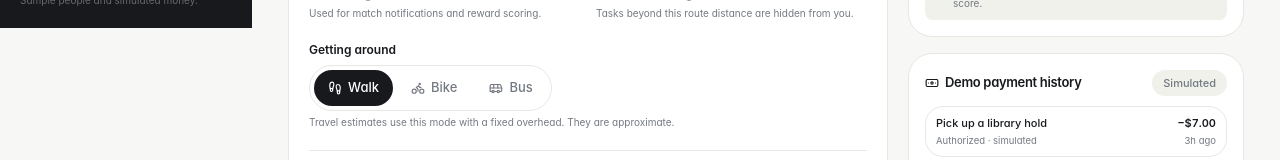
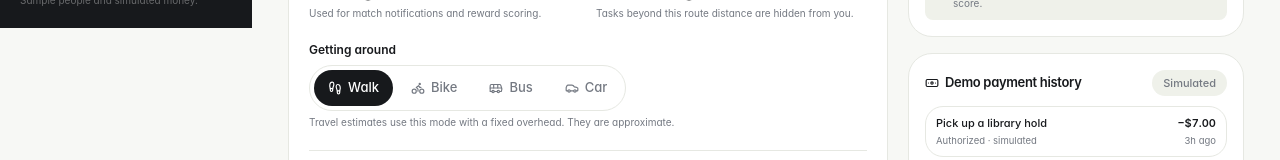
Before and after one commit to WOMM-PSU/doro, a Next.js app: page /profile in a window 1280 px wide. Shown: the part 772-932 px from the top of the page. Built offline with nearby package versions, Linux system fonts and the light colour scheme.

Commit message:
Add car travel mode option to user preferences

```diff
--- a/src/components/profile-view.tsx
+++ b/src/components/profile-view.tsx
@@ -8,6 +8,7 @@ import {
   Banknote,
   Bike,
   Bus,
+  Car,
   Check,
   CheckCircle2,
   Clock3,
@@ -324,6 +325,7 @@ export function ProfileView() {
                       },
                       { value: "bike", label: "Bike", icon: <Bike className="size-3.5" aria-hidden /> },
                       { value: "bus", label: "Bus", icon: <Bus className="size-3.5" aria-hidden /> },
+                      { value: "car", label: "Car", icon: <Car className="size-3.5" aria-hidden /> },
                     ]}
                   />
                 </div>
--- a/src/features/store.ts
+++ b/src/features/store.ts
@@ -317,7 +317,7 @@ export class DemoStore {
       if (!Number.isFinite(next.maxDistanceMiles) || next.maxDistanceMiles < 0.5 || next.maxDistanceMiles > 5) {
         return { ok: false, error: "Discovery distance should be between 0.5 and 5 miles." };
       }
-      if (!["walk", "bike", "bus"].includes(next.travelMode)) {
+      if (!["walk", "bike", "bus", "car"].includes(next.travelMode)) {
         return { ok: false, error: "Choose a valid travel mode." };
       }
       const { startHour, endHour } = next.quietHours;
--- a/src/lib/locations.ts
+++ b/src/lib/locations.ts
@@ -163,18 +163,20 @@ export function distanceBetweenLocations(fromId: string, toId: string): number {
   return haversineMiles(getLocation(fromId), getLocation(toId));
 }
 
-export type TravelModeId = "walk" | "bike" | "bus";
+export type TravelModeId = "walk" | "bike" | "bus" | "car";
 
 const SPEEDS_MPH: Record<TravelModeId, number> = {
   walk: 3.0,
   bike: 8.0,
   bus: 11.0,
+  car: 18.0,
 };
 
 const MODE_OVERHEAD_MINUTES: Record<TravelModeId, number> = {
   walk: 2,
   bike: 3,
   bus: 9,
+  car: 4,
 };
 
 export function travelMinutes(
--- a/src/types/index.ts
+++ b/src/types/index.ts
@@ -14,7 +14,7 @@ export type TaskCategory =
   | "moving"
   | "other";
 
-export type TravelMode = "walk" | "bike" | "bus";
+export type TravelMode = "walk" | "bike" | "bus" | "car";
 
 export type TaskStatus =
   | "OPEN"
```
